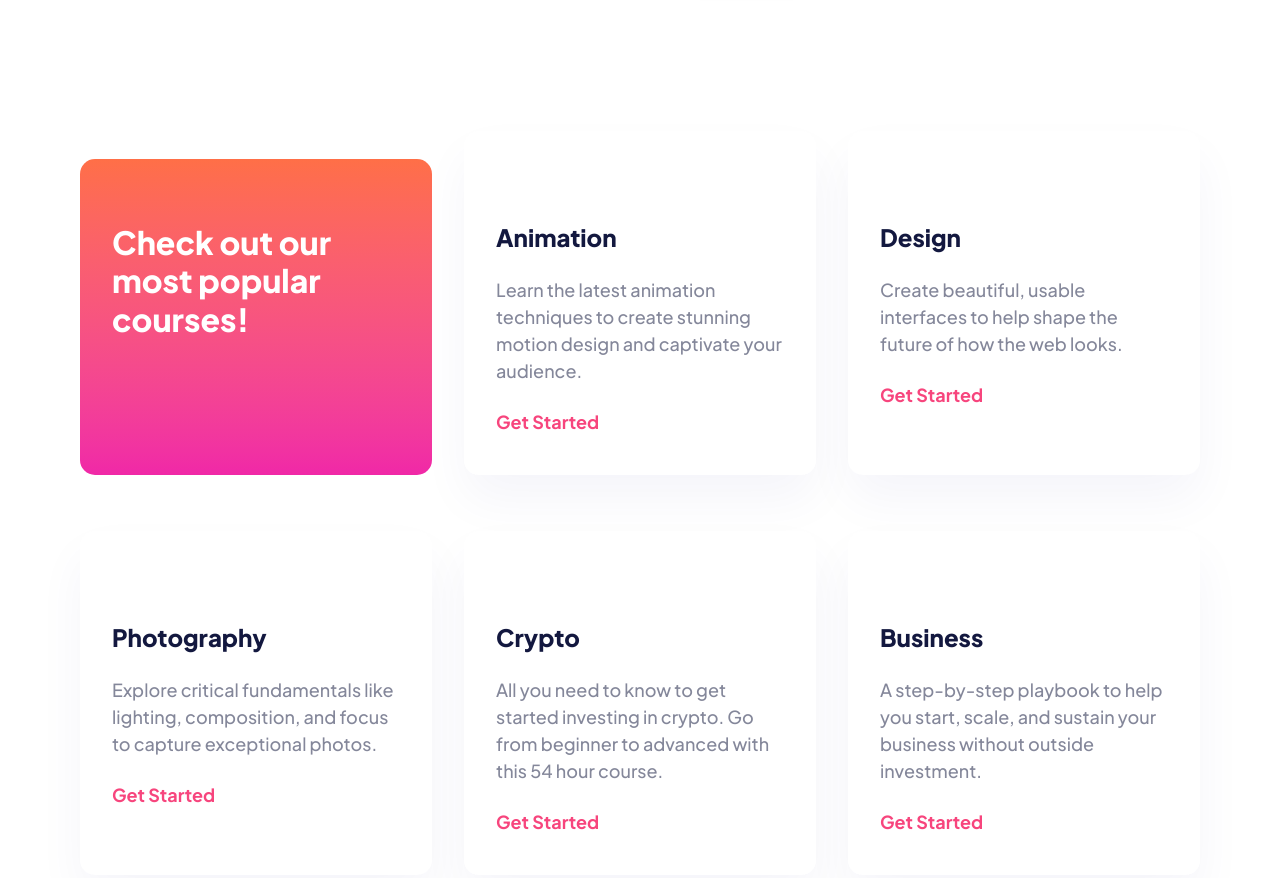
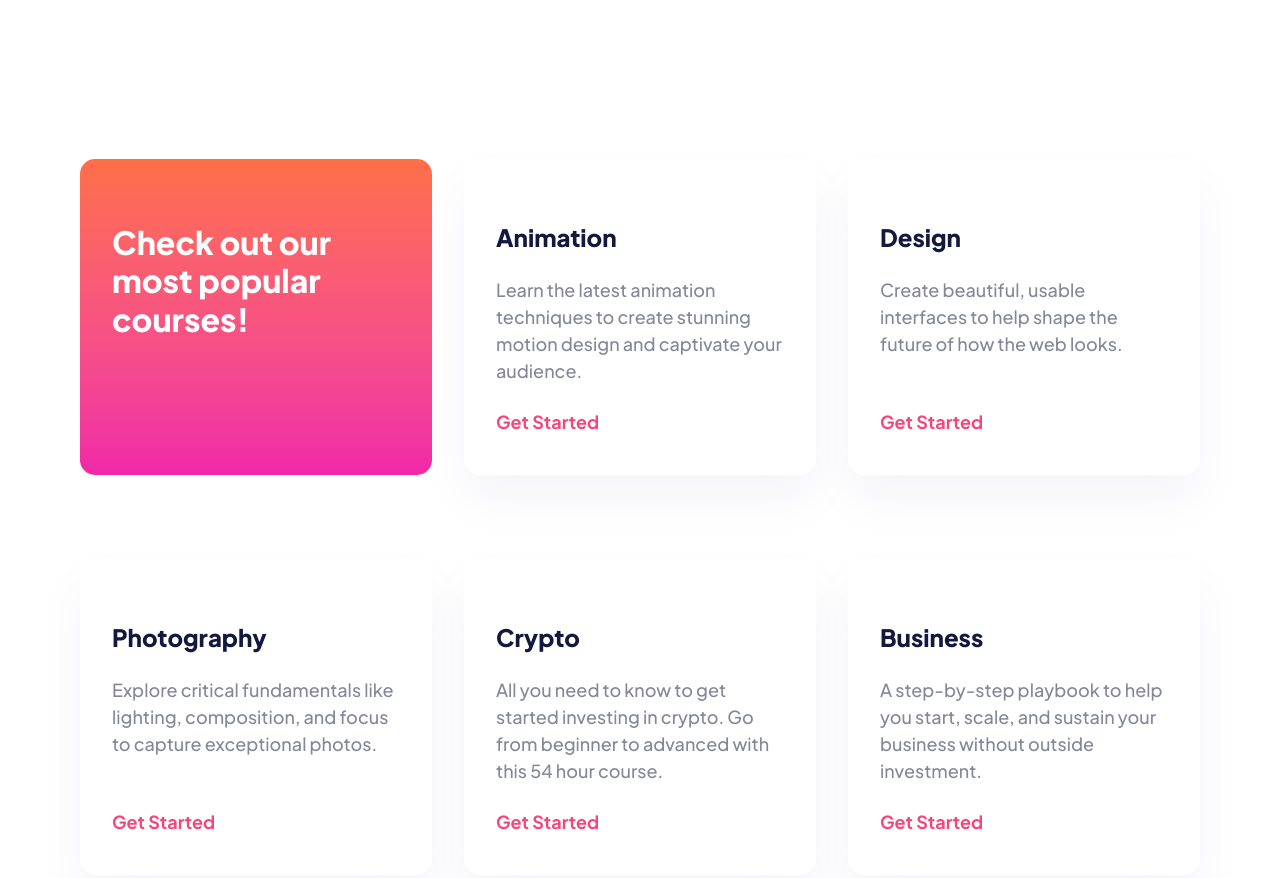
Before and after one commit to JairRaid/Skilled-e-learning-landing-page, a website built with Vite: page index.html in a window 1280 px wide. Shown: the part 720-1598 px from the top of the page. Built offline with nearby package versions, Linux system fonts and the light colour scheme; files whose address does not match are found by name.

Commit message:
feat: refine course component styles and adjust spacing

```diff
--- a/src/style.css
+++ b/src/style.css
@@ -177,14 +177,14 @@
 
   /* Course component */
   .course {
-    @apply bg-white rounded-15 pt-[calc(3.5rem/2)] shadow-course;
+    @apply pt-[calc(3.5rem/2)];
 
     .course__container {
-      @apply relative flex flex-col gap-y-300 bg-white rounded-15 px-400 pt-800 pb-500;
+      @apply relative h-full flex flex-col gap-y-300 bg-white rounded-15 px-400 pt-800 pb-500 shadow-course;
     }
 
     .course__icon {
-      @apply absolute top-0 left-0 translate-y-[-50%];
+      @apply absolute top-0 left-400 translate-y-[-50%];
     }
 
     .course__title {
@@ -196,7 +196,7 @@
     }
 
     .course__link {
-      @apply font-bold text-200 leading-150 text-pink-600 self-start hover:text-pink-300 hover:translate-y-[-2px] focus-visible:text-pink-300 transition-colors transition-transform duration-200;
+      @apply mt-auto font-bold text-200 leading-150 text-pink-600 self-start hover:text-pink-300 hover:translate-y-[-2px] focus-visible:text-pink-300 transition-colors transition-transform duration-200;
     }
   }
 
```
